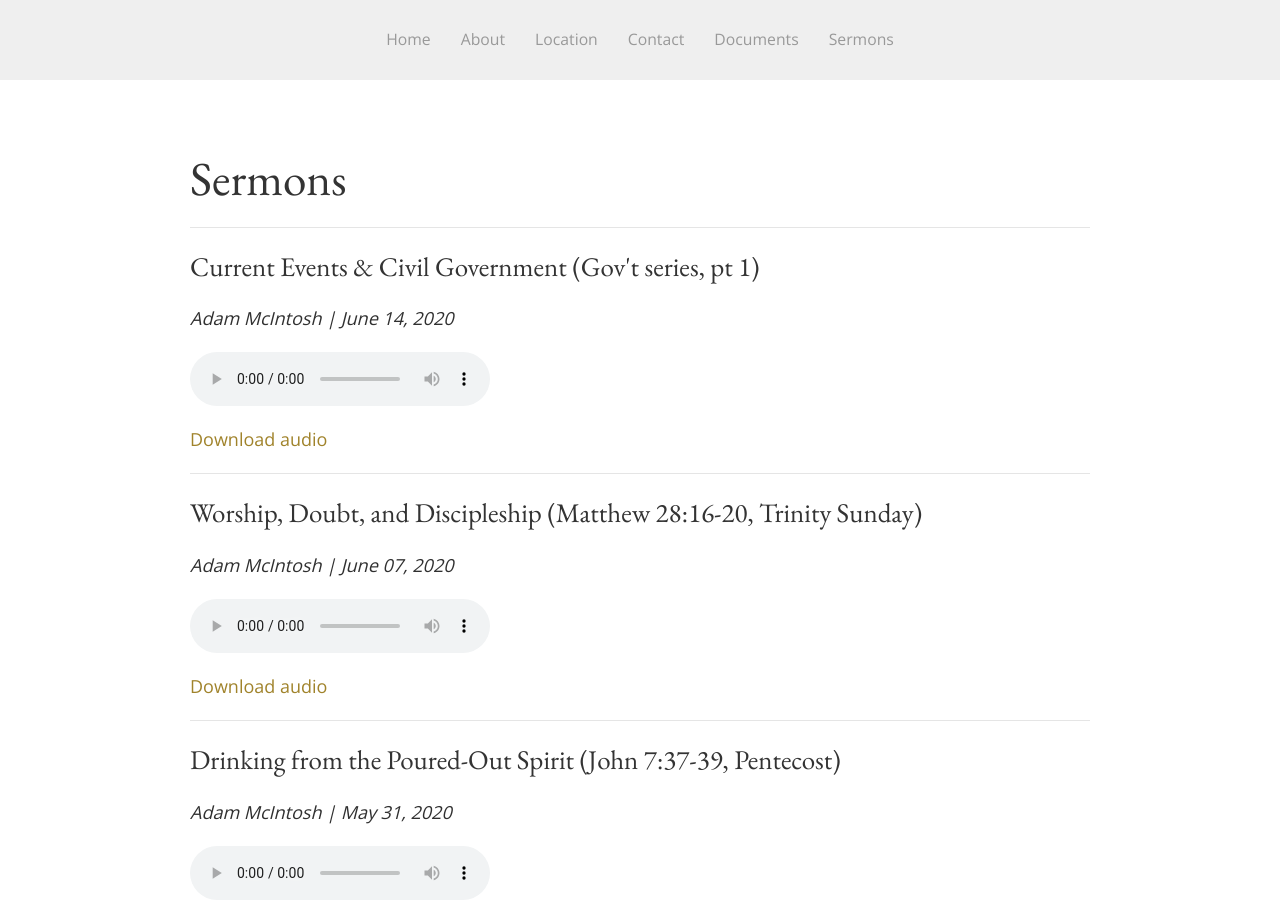
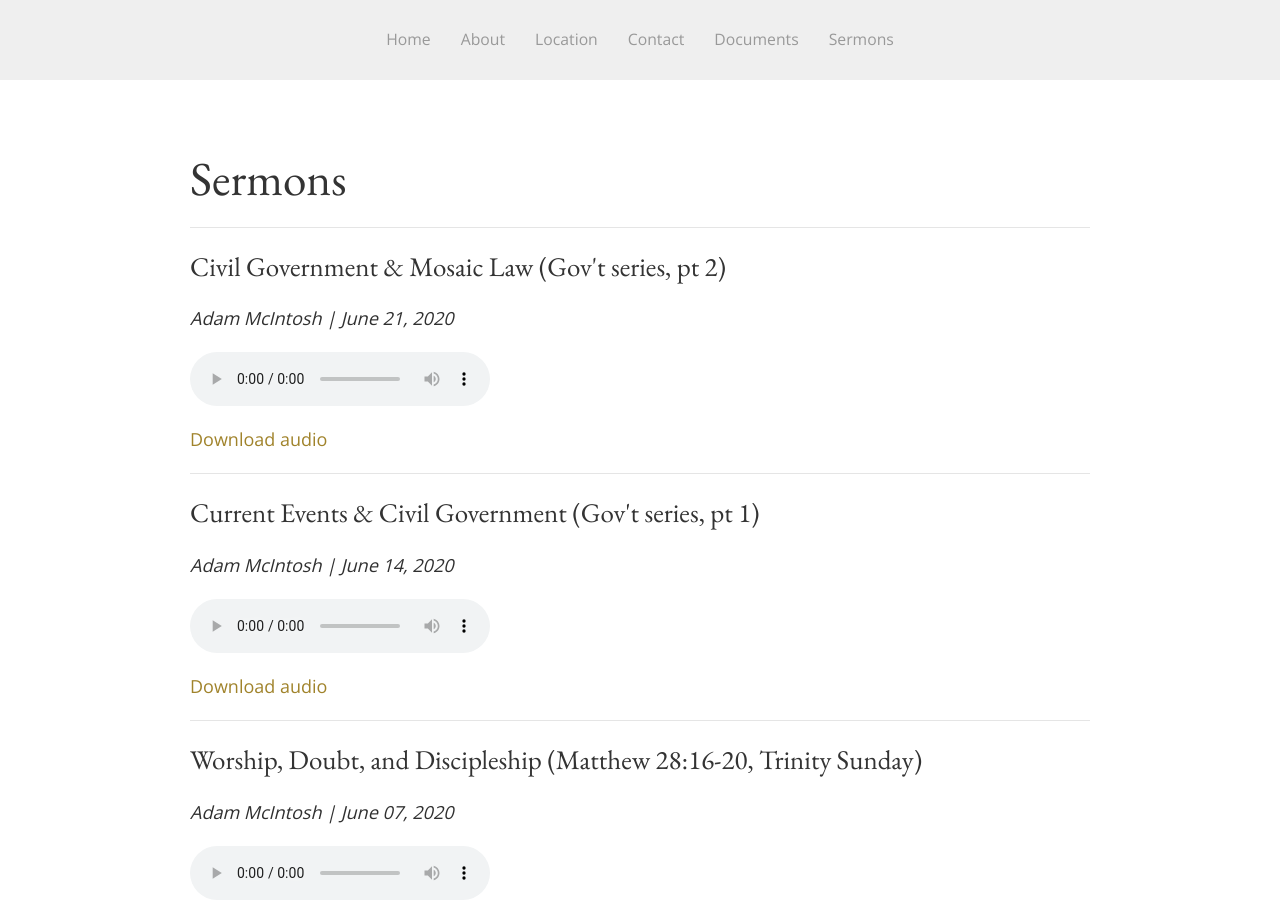
Before and after one commit to SaintDavidsChurch/website, a Jekyll site: the page built from sermons.html, in a window 1280 px wide and 900 px high. Built offline with Jekyll 4.4.1, drawn with Linux system fonts in a browser that asks for light colours.

Commit message:
Updated by InferCMS

```diff
--- a/_data/sermons.yml
+++ b/_data/sermons.yml
@@ -106,3 +106,7 @@
   date: '2020-06-14'
   preacher: Adam McIntosh
   audio_file: https://saintdavids.church/assets/sermons/2020/June/Adam-McIntosh_June14-2020_Genesis9.6_CivilGovt1.mp3
+- title: Civil Government & Mosaic Law (Gov't series, pt 2)
+  date: '2020-06-21'
+  preacher: Adam McIntosh
+  audio_file: https://saintdavids.church/assets/sermons/2020/June/Adam-McIntosh_June21-2020_Genesis14.8-16_CivilGovt2.mp3
```
